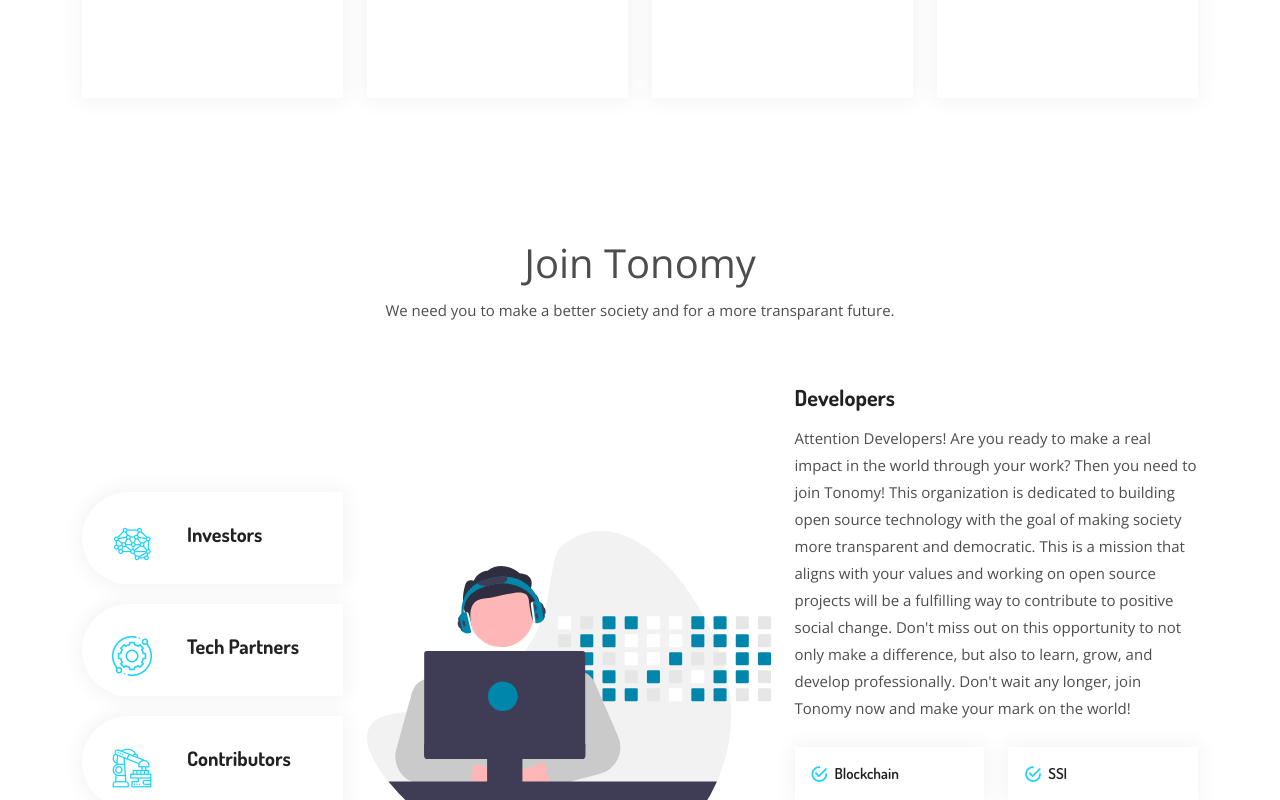
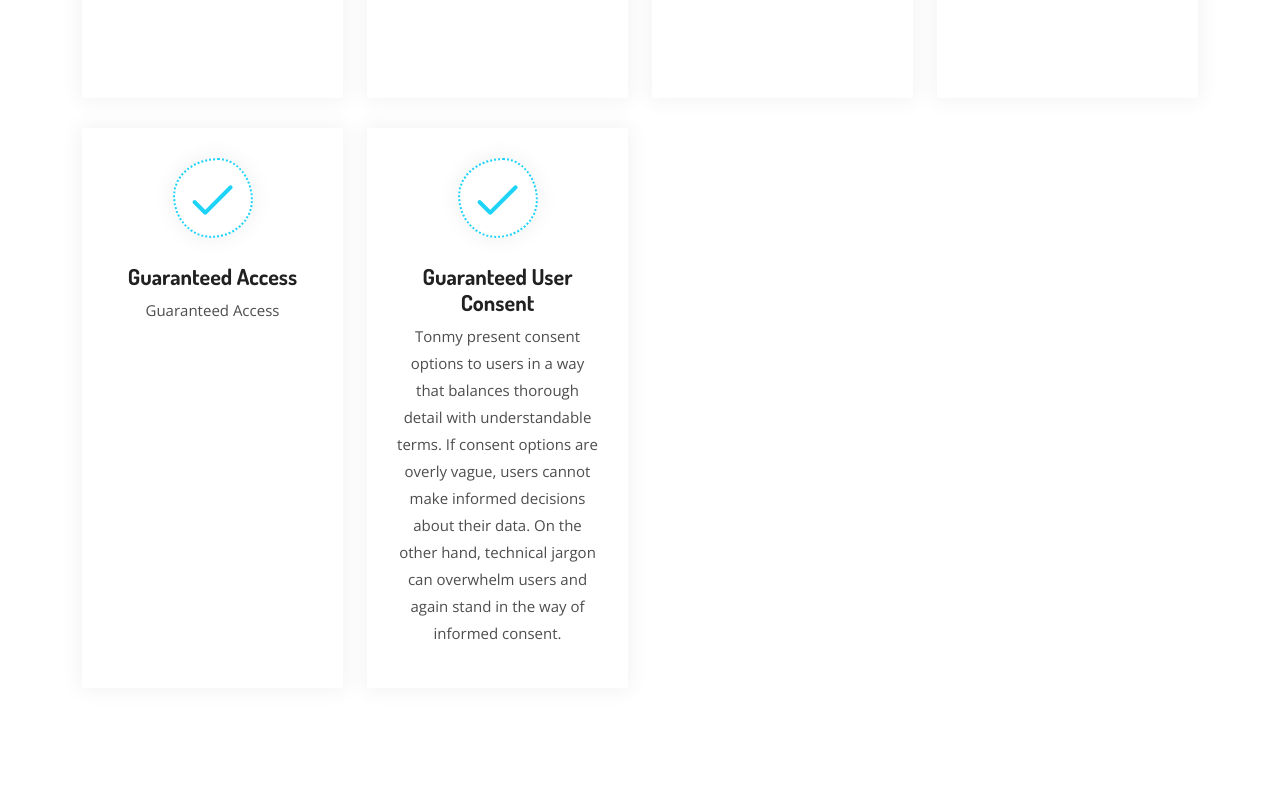
Before and after one commit to Tonomy-Foundation/Tonomy-Foundation-Next-Website, a Next.js app: page /solutions/tonomy-id in a window 1280 px wide. Shown: the part 3040-3840 px from the top of the page. Built offline with nearby package versions, Linux system fonts and the light colour scheme.

Commit message:
Features section: add guaranteed user consent. Features section: add guaranteed access

```diff
--- a/components/tonomy-id/Features-TonomyID.js
+++ b/components/tonomy-id/Features-TonomyID.js
@@ -49,7 +49,7 @@ const TIDfeatures = () => {
             <div className="col-lg-3">
               <div className="single-features2">
                 <i className="flaticon-blockchain"></i>
-                <h3>Smart contracts</h3>
+                <h3>Smart Contracts</h3>
                 <p>
                   Use scalable smart contracts for decentralized execution of
                   high-security and fault-tollorant parts of your application.
@@ -110,6 +110,28 @@ const TIDfeatures = () => {
                 </p>
               </div>
             </div>
+
+            <div className="col-lg-3">
+              <div className="single-features2">
+                <i className="flaticon-tick"></i>
+                <h3>Guaranteed Access</h3>
+                <p>
+                Guaranteed Access
+                </p>
+              </div>
+            </div>
+
+
+            <div className="col-lg-3">
+              <div className="single-features2">
+                <i className="flaticon-tick"></i>
+                <h3>Guaranteed User Consent</h3>
+                <p>
+                Tonmy present consent options to users in a way that balances thorough detail with understandable terms. If consent options are overly vague, users cannot make informed decisions about their data. On the other hand, technical jargon can overwhelm users and again stand in the way of informed consent.
+                </p>
+              </div>
+            </div>
+
           </div>
         </div>
       </div>
--- a/pages/solutions/tonomy-id.js
+++ b/pages/solutions/tonomy-id.js
@@ -22,6 +22,7 @@ class Tonomyid extends Component {
                 activePageText="Contact Style One"
                 />
                 <AboutID/>
+
 
                 <WhyIsTIDBetter/>
 
```
